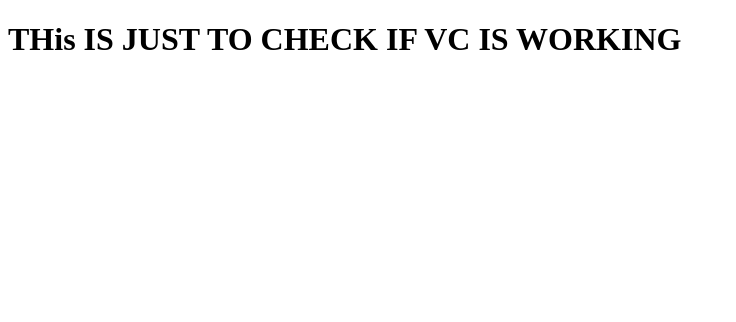
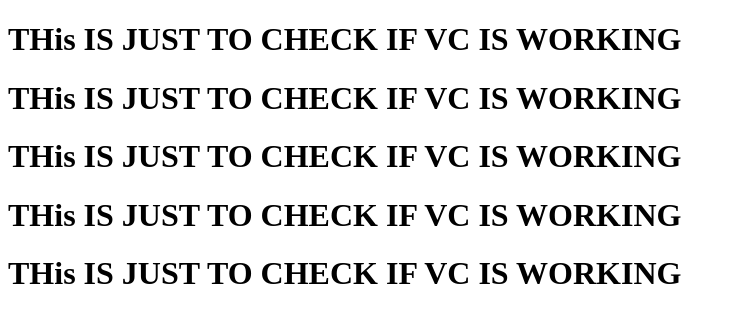
Before and after one commit to UltraLas3r/msPortfolioApplication, an Angular app: page / in a window 1280 px wide. Shown: the top 322 px of the page, without its empty margins (0-736 px from the left). Built offline with nearby package versions, Linux system fonts and the light colour scheme.

Commit message:
checking vc

```diff
--- a/src/app/app.component.html
+++ b/src/app/app.component.html
@@ -1 +1,5 @@
 <h1> THis IS JUST TO CHECK IF VC IS WORKING </h1>
+<h1> THis IS JUST TO CHECK IF VC IS WORKING </h1>
+<h1> THis IS JUST TO CHECK IF VC IS WORKING </h1>
+<h1> THis IS JUST TO CHECK IF VC IS WORKING </h1>
+<h1> THis IS JUST TO CHECK IF VC IS WORKING </h1>
```
